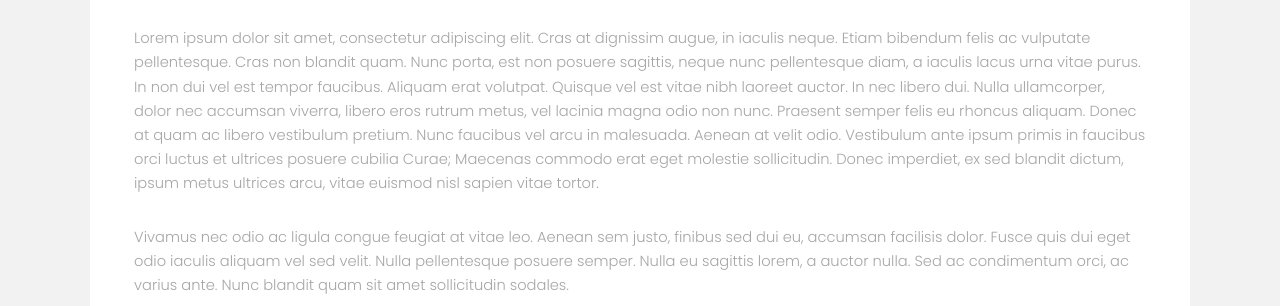
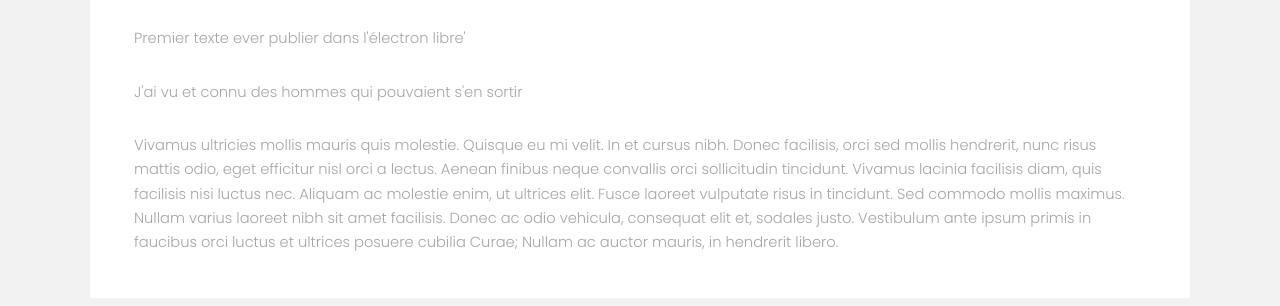
Before and after one commit to batman1205/J-bytes.github.io, a plain HTML site: page ressources.html in a window 1280 px wide. Shown: the part 494-800 px from the top of the page. Drawn offline with Linux system fonts and the light colour scheme.

Commit message:
Update ressources.html

```diff
--- a/ressources.html
+++ b/ressources.html
@@ -51,9 +51,9 @@
 								<p>mMessage de la semaine</p>
 								<h2>Comment réagir en temps de crise</h2>
 							</header>
-							<p>Lorem ipsum dolor sit amet, consectetur adipiscing elit. Cras at dignissim augue, in iaculis neque. Etiam bibendum felis ac vulputate pellentesque. Cras non blandit quam. Nunc porta, est non posuere sagittis, neque nunc pellentesque diam, a iaculis lacus urna vitae purus. In non dui vel est tempor faucibus. Aliquam erat volutpat. Quisque vel est vitae nibh laoreet auctor. In nec libero dui. Nulla ullamcorper, dolor nec accumsan viverra, libero eros rutrum metus, vel lacinia magna odio non nunc. Praesent semper felis eu rhoncus aliquam. Donec at quam ac libero vestibulum pretium. Nunc faucibus vel arcu in malesuada. Aenean at velit odio. Vestibulum ante ipsum primis in faucibus orci luctus et ultrices posuere cubilia Curae; Maecenas commodo erat eget molestie sollicitudin. Donec imperdiet, ex sed blandit dictum, ipsum metus ultrices arcu, vitae euismod nisl sapien vitae tortor.</p>
+							<p>Premier texte ever publier dans l'électron libre'</p>
 
-							<p>Vivamus nec odio ac ligula congue feugiat at vitae leo. Aenean sem justo, finibus sed dui eu, accumsan facilisis dolor. Fusce quis dui eget odio iaculis aliquam vel sed velit. Nulla pellentesque posuere semper. Nulla eu sagittis lorem, a auctor nulla. Sed ac condimentum orci, ac varius ante. Nunc blandit quam sit amet sollicitudin sodales.</p>
+							<p>J'ai vu et connu des hommes qui pouvaient s'en sortir</p>
 
 							<p>Vivamus ultricies mollis mauris quis molestie. Quisque eu mi velit. In et cursus nibh. Donec facilisis, orci sed mollis hendrerit, nunc risus mattis odio, eget efficitur nisl orci a lectus. Aenean finibus neque convallis orci sollicitudin tincidunt. Vivamus lacinia facilisis diam, quis facilisis nisi luctus nec. Aliquam ac molestie enim, ut ultrices elit. Fusce laoreet vulputate risus in tincidunt. Sed commodo mollis maximus. Nullam varius laoreet nibh sit amet facilisis. Donec ac odio vehicula, consequat elit et, sodales justo. Vestibulum ante ipsum primis in faucibus orci luctus et ultrices posuere cubilia Curae; Nullam ac auctor mauris, in hendrerit libero. </p>
 						</div>
```
